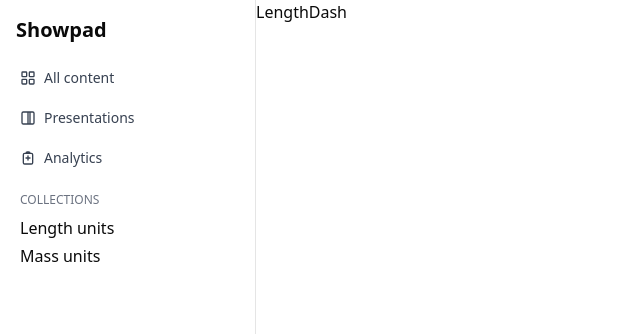
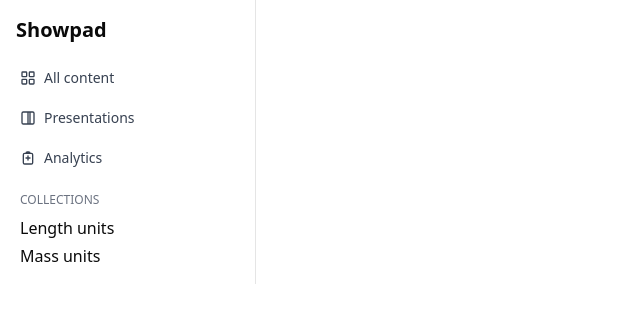
Before and after one commit to PiotrCembrowski/uniter, a Next.js app: page /length in a window 1280 px wide. Shown: the top 334 px of the page, without its empty margins (0-640 px from the left). Built offline with nearby package versions, Linux system fonts and the light colour scheme; what next-redux-wrapper would draw is missing.

Commit message:
refactor of dash sidebar

```diff
--- a/app/layout.tsx
+++ b/app/layout.tsx
@@ -30,10 +30,7 @@ export default function RootLayout({
         className={`${geistSans.variable} ${geistMono.variable} antialiased`}
       >
         <main className="flex h-screen bg-white">
-          <StoreProvider>
-            <SideBar />
-            {children}
-          </StoreProvider>
+          <StoreProvider>{children}</StoreProvider>
         </main>
       </body>
     </html>
--- a/app/length/page.tsx
+++ b/app/length/page.tsx
@@ -1,7 +1,12 @@
 import React from "react";
+import SideBar from "../components/sidebar/SideBar";
 
 const LengthDash = () => {
-  return <div>LengthDash</div>;
+  return (
+    <div>
+      <SideBar />
+    </div>
+  );
 };
 
 export default LengthDash;
```
